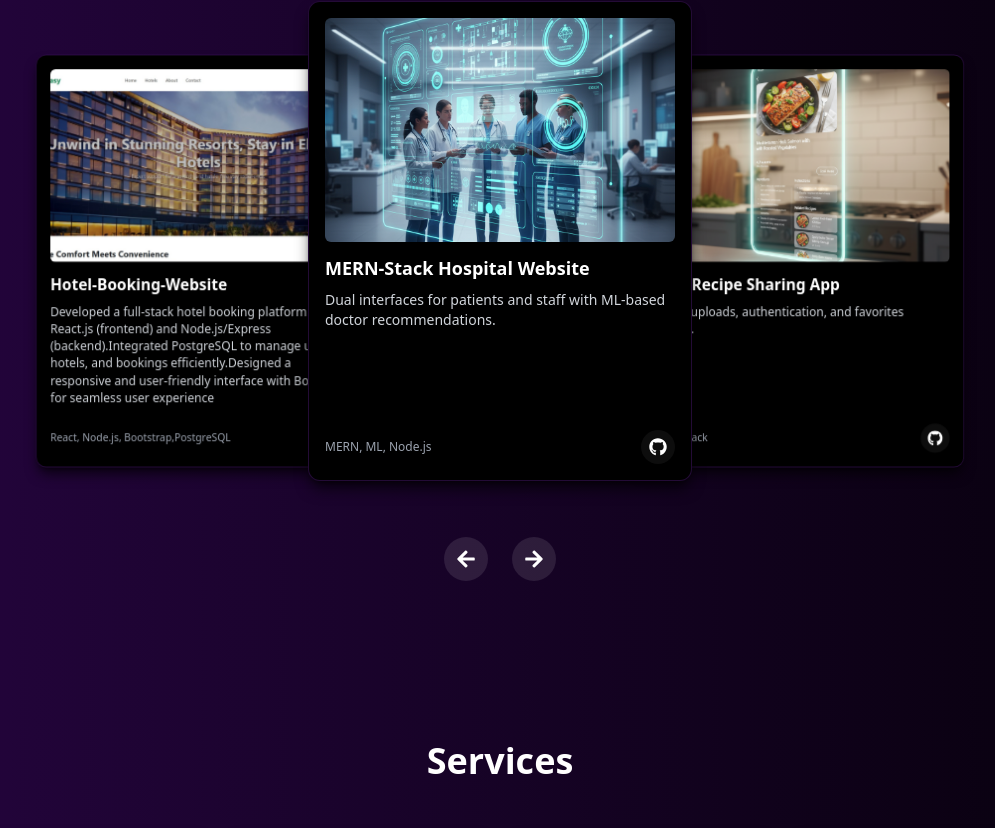
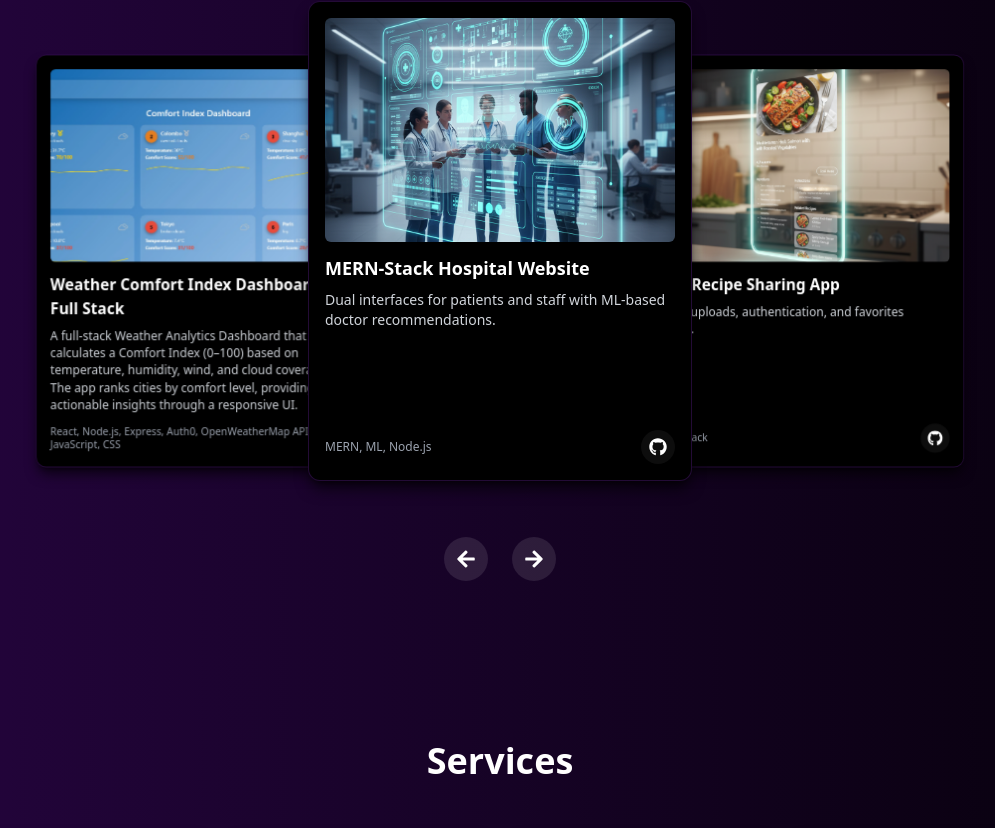
Before and after one commit to Pavanisr/Pavani-Ranasinghe-Portfolio, a React (Create React App) app: page / in a window 1280 px wide. Shown: the part 3309-4137 px from the top of the page, without its empty margins (140-1135 px from the left). Built offline with nearby package versions, Linux system fonts and the light colour scheme.

Commit message:
Update project / add new features

```diff
--- a/package.json
+++ b/package.json
@@ -3,7 +3,6 @@
   "version": "0.1.0",
   "private": true,
   "homepage": "https://Pavanisr.github.io/Pavani-Ranasinghe-Portfolio",
-
   "dependencies": {
     "@emailjs/browser": "^4.4.1",
     "@testing-library/dom": "^10.4.1",
--- a/src/components/Projects3D.jsx
+++ b/src/components/Projects3D.jsx
@@ -21,6 +21,7 @@ import H from "../assets/H.jpg";
 import va from "../assets/va.png";
 import dd from "../assets/dd.png";
 import hh from "../assets/hh.jpg";
+import CImg from "../assets/c.jpg";
 
 
 const Projects = () => {
@@ -163,6 +164,14 @@ const Projects = () => {
         code: "https://github.com/Pavanisr/Hotel-Booking-Website",
         img: hh
       },
+      {
+      id: 18,
+      title: "Weather Comfort Index Dashboard – Full Stack",
+      desc: "A full-stack Weather Analytics Dashboard that calculates a Comfort Index (0–100) based on temperature, humidity, wind, and cloud coverage. The app ranks cities by comfort level, providing actionable insights through a responsive UI.",
+      tech: "React, Node.js, Express, Auth0, OpenWeatherMap API, JavaScript, CSS",
+      code: "https://github.com/Pavanisr/weather-comfort-dashboard.git",
+      img: CImg
+    },
     ],
     []
   );
```
Also changed, not shown: src/assets/c.jpg (added), 1 other file (tests, documents, lock files or other folders).
